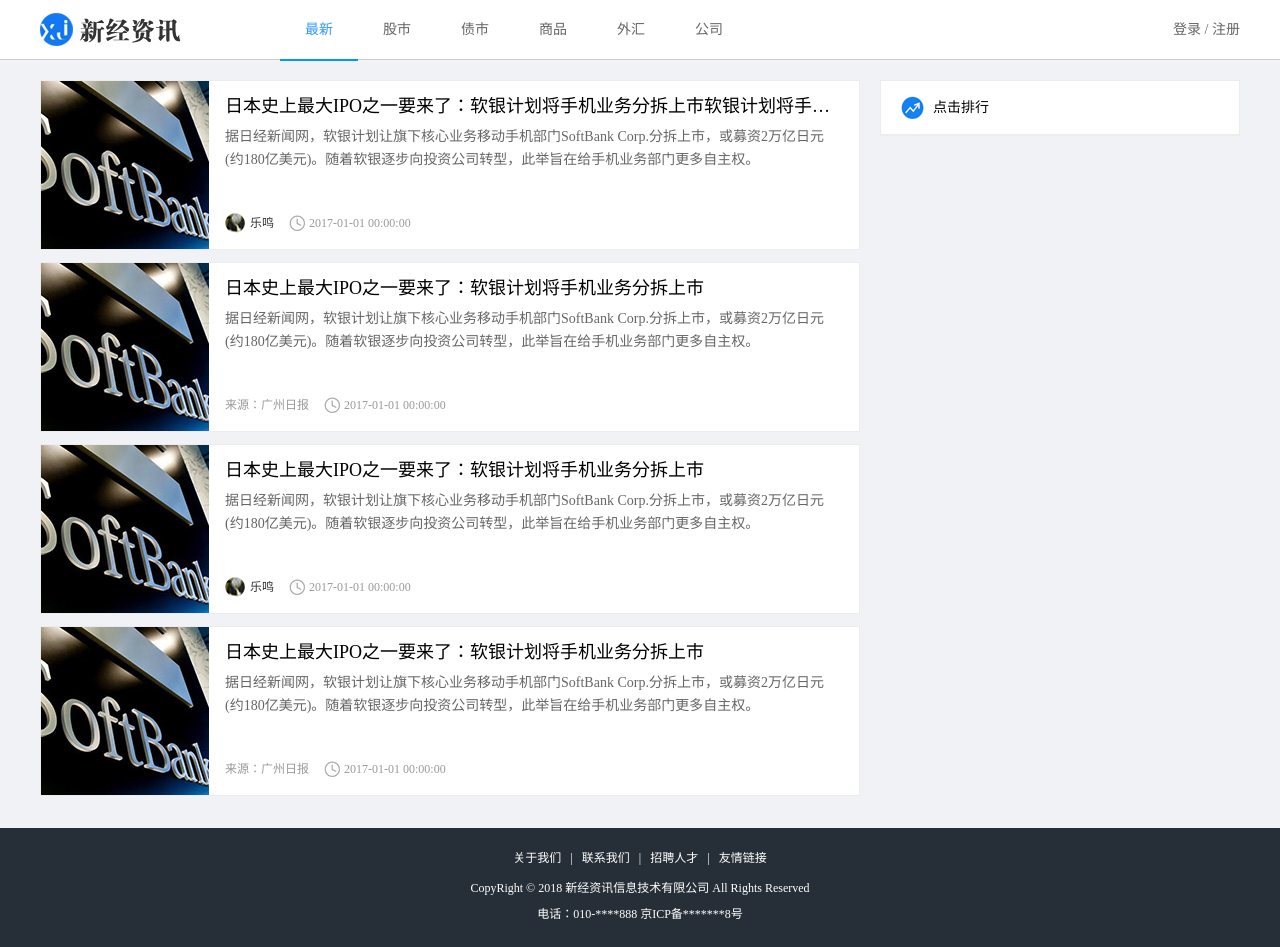
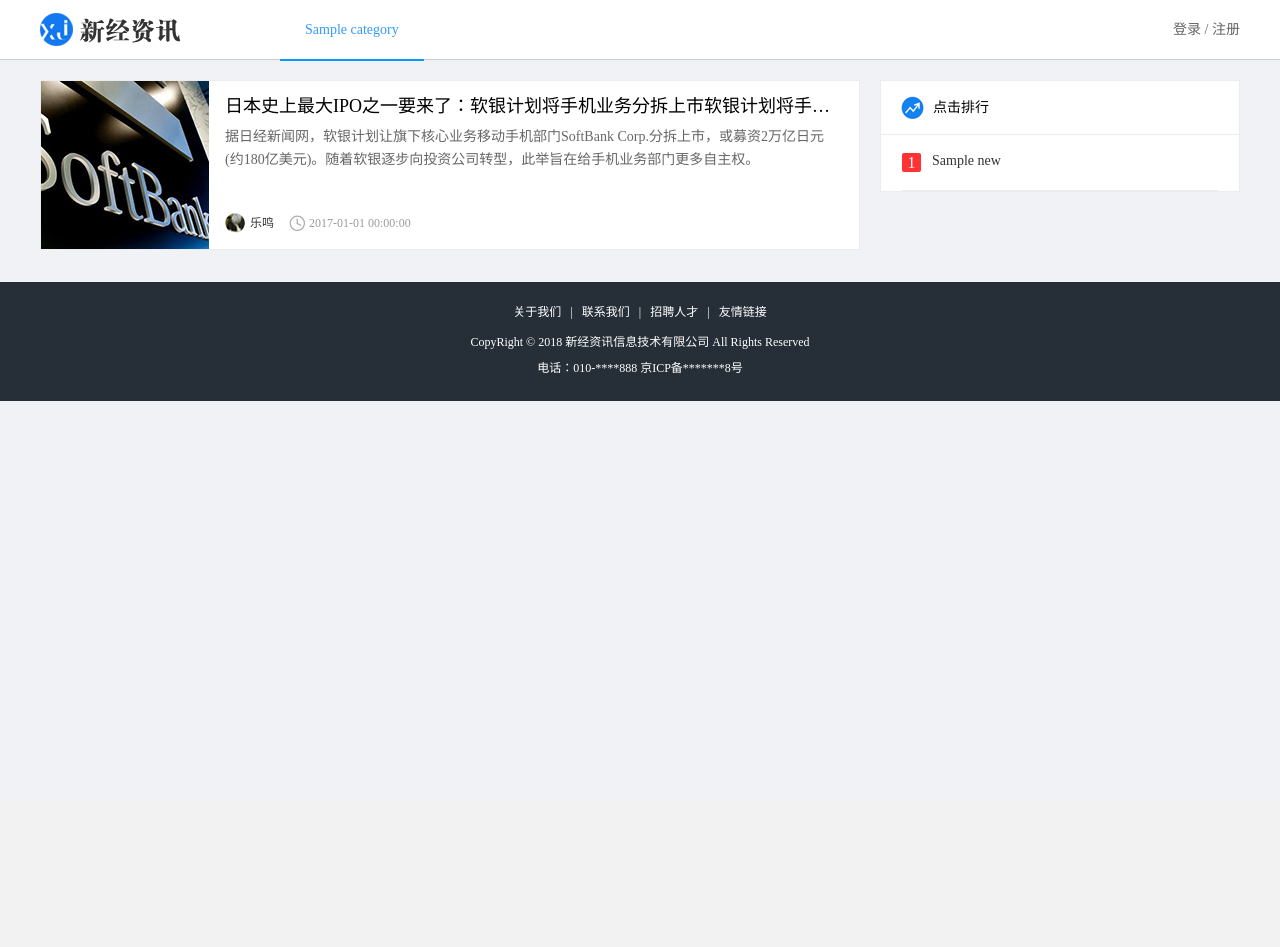
Before and after one commit to 761066757/flask_new_info, a Flask app: page / in a window 1280 px wide. After the commit the page ends 401 px from the top, so only its background shows below. Run offline with Flask 2, Linux system fonts and the light colour scheme; tables that the repository leaves empty hold one stand-in row (values such as "Sample post"); parts of the project's set-up code (start-up, migrations or seed data) failed here and were passed over.

Commit message:
新闻分类

```diff
--- a/info/modules/index/views.py
+++ b/info/modules/index/views.py
@@ -5,13 +5,13 @@
 # @File    : views.py
 # @Software: PyCharm
 
-from flask import render_template
 # 蓝图
+
+from flask import render_template, current_app, session ,request, jsonify
+from info import constants
+from info.models import User, News, Category
+from info.utils.response_code import RET
 from . import index_blu
-from flask import render_template, current_app, session
-from info.models import User
-from info import constants
-from info.models import User, News
 
 @index_blu.route('/')
 def index():
@@ -27,21 +27,28 @@
         except Exception as e:
             current_app.logger.error(e)
 
-        try:
-            news_list = News.query.order_by(News.clicks.desc()).limit(constants.CLICK_RANK_MAX_NEWS)
-        except Exception as e:
-            current_app.logger.error(e)
-        click_news_list = []
-        for news in news_list if news_list else []:
-            click_news_list.append(news.to_basic_dict())
-        data = {
-            "user_info": user.to_dict() if user else None,
-            "click_news_list": click_news_list,
-        }
+    try:
+        news_list = News.query.order_by(News.clicks.desc()).limit(constants.CLICK_RANK_MAX_NEWS)
+    except Exception as e:
+        current_app.logger.error(e)
+    click_news_list = []
+    for news in news_list if news_list else []:
+        click_news_list.append(news.to_basic_dict())
 
-        return render_template('news/index.html', data=data)
+    categories_dicts = []
+    "获取新闻分分类数据"
+    categories = Category.query.all()
+    for category in categories:
+        categories_dicts.append(category.to_dict())
 
-    return render_template('news/index.html', data={"user_info": user.to_dict() if user else None})
+    data = {
+        "user_info": user.to_dict() if user else None,
+        "click_news_list": click_news_list,
+        "categories": categories_dicts
+    }
+
+    return render_template('news/index.html', data=data)
+
 
 
 #浏览器在访问,在访问每个网站的时候,都会发送一个Get请求,向/favicon.ico地址获取logo
--- a/info/templates/news/index.html
+++ b/info/templates/news/index.html
@@ -14,12 +14,17 @@
         <div class="header">
             <a href="#" class="logo fl"><img src="../../static/news/images/logo.png" alt="logo"></a>
             <ul class="menu fl">
-                <li class="active" data-cid="1"><a href="javascript:;">最新</a></li>
-                <li data-cid="2"><a href="javascript:;">股市</a></li>
-                <li data-cid="3"><a href="javascript:;">债市</a></li>
-                <li data-cid="4"><a href="javascript:;">商品</a></li>
-                <li data-cid="5"><a href="javascript:;">外汇</a></li>
-                <li data-cid="6"><a href="javascript:;">公司</a></li>
+{#                <li class="active" data-cid="1"><a href="javascript:;">最新</a></li>#}
+{#                <li data-cid="2"><a href="javascript:;">股市</a></li>#}
+{#                <li data-cid="3"><a href="javascript:;">债市</a></li>#}
+{#                <li data-cid="4"><a href="javascript:;">商品</a></li>#}
+{#                <li data-cid="5"><a href="javascript:;">外汇</a></li>#}
+{#                <li data-cid="6"><a href="javascript:;">公司</a></li>#}
+             {% for category in data.categories %}
+                 <li class="{% if loop.index0 == 0 %}
+                active
+                {% endif %}" data-cid="{{ category.id }}"><a href="javascript:;">{{category.name}}</a></li>
+            {% endfor %}
             </ul>
             {% if data.user_info %}
             <div class="user_login fr">
@@ -54,40 +59,7 @@
                     <div class="time fl">2017-01-01 00:00:00</div>
                 </div>
             </li>
-            <li>
-                <a href="#" class="news_pic fl"><img src="../../static/news/images/news_pic.jpg"></a>
-                <a href="#" class="news_title fl">日本史上最大IPO之一要来了：软银计划将手机业务分拆上市</a>
-                <a href="#" class="news_detail fl">据日经新闻网，软银计划让旗下核心业务移动手机部门SoftBank Corp.分拆上市，或募资2万亿日元(约180亿美元)。随着软银逐步向投资公司转型，此举旨在给手机业务部门更多自主权。</a>
-                <div class="author_info fl">
-                    <div class="source fl">
-                        来源：广州日报
-                    </div>
-                    <div class="time fl">2017-01-01 00:00:00</div>
-                </div>
-            </li>
-            <li>
-                <a href="#" class="news_pic fl"><img src="../../static/news/images/news_pic.jpg"></a>
-                <a href="#" class="news_title fl">日本史上最大IPO之一要来了：软银计划将手机业务分拆上市</a>
-                <a href="#" class="news_detail fl">据日经新闻网，软银计划让旗下核心业务移动手机部门SoftBank Corp.分拆上市，或募资2万亿日元(约180亿美元)。随着软银逐步向投资公司转型，此举旨在给手机业务部门更多自主权。</a>
-                <div class="author_info fl">
-                    <div class="author fl">
-                        <img src="../../static/news/images/person.png" alt="author">
-                        <a href="#">乐鸣</a>
-                    </div>
-                    <div class="time fl">2017-01-01 00:00:00</div>
-                </div>
-            </li>
-            <li>
-                <a href="#" class="news_pic fl"><img src="../../static/news/images/news_pic.jpg"></a>
-                <a href="#" class="news_title fl">日本史上最大IPO之一要来了：软银计划将手机业务分拆上市</a>
-                <a href="#" class="news_detail fl">据日经新闻网，软银计划让旗下核心业务移动手机部门SoftBank Corp.分拆上市，或募资2万亿日元(约180亿美元)。随着软银逐步向投资公司转型，此举旨在给手机业务部门更多自主权。</a>
-                <div class="author_info fl">
-                    <div class="source fl">
-                        来源：广州日报
-                    </div>
-                    <div class="time fl">2017-01-01 00:00:00</div>
-                </div>
-            </li>
+
         </ul>
         <div class="rank_con fr">
             <div class="rank_title">
@@ -97,9 +69,9 @@
 {#            <li><span class="first">1</span><a href="#">势如破竹！人民币再度连闯四道关口 在岸、离岸双双升破6.42</a></li>#}
 {#            <li><span class="second">2</span><a href="#">凛冬已至，还有多少银行人在假装干银行</a></li>#}
 {#            <li><span class="third">3</span><a href="#">人民日报：部分城市楼市放松限制引关注，楼市调控不会“拉抽屉”</a></li>#}
-            {% for news in data.click_news_list %}
-                <li><span class="{{ loop.index0|index_class }}">{{ loop.index }}</span><a href="#">{{ news.title }}</a></li>
-            {% endfor %}
+                {% for news in data.click_news_list %}
+                    <li><span class="{{ loop.index0|index_class }}">{{ loop.index }}</span><a href="#">{{ news.title }}</a></li>
+                {% endfor %}
 
             </ul>
         </div>
```
